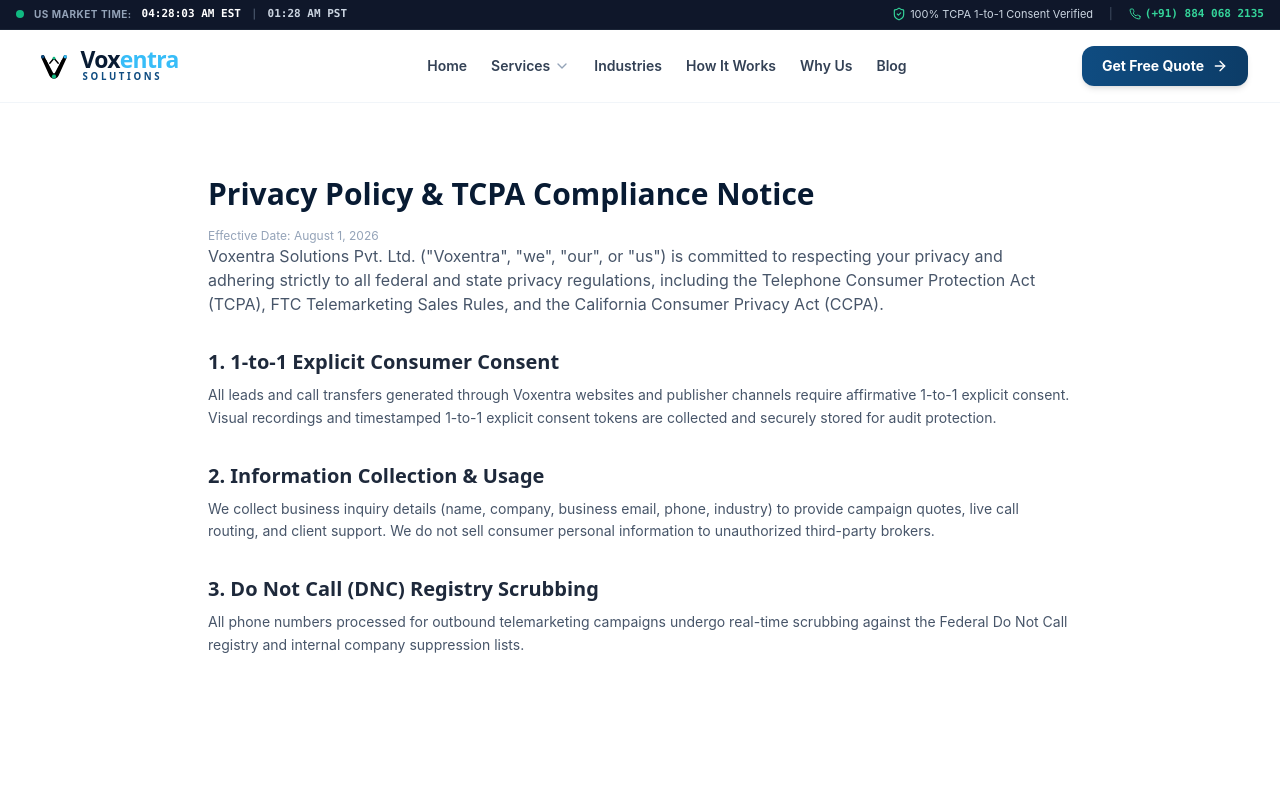
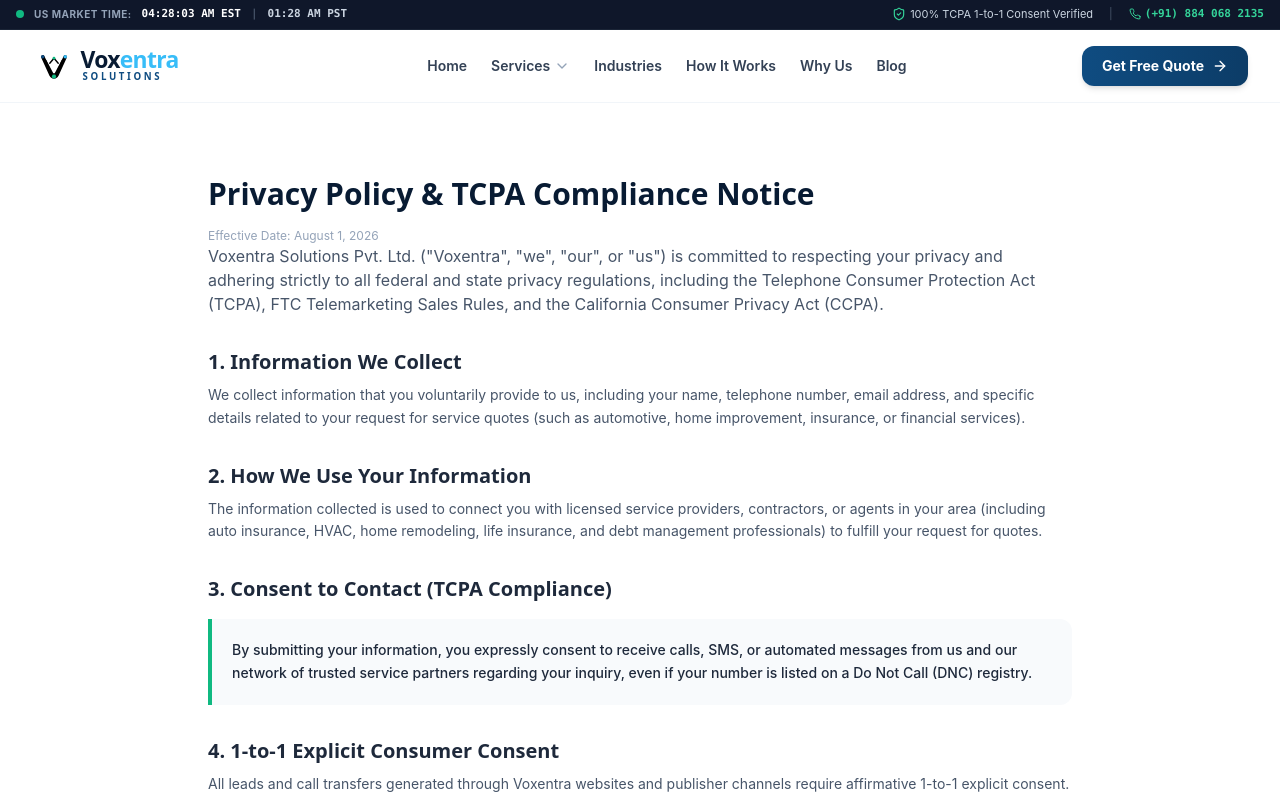
Before and after one commit to madmags29/voxentra, a Next.js app: page /privacy-policy in a window 1280 px wide. Shown: the top 798 px of the page. Built offline with nearby package versions, Linux system fonts and the light colour scheme.

Commit message:
Update Privacy Policy with Information Collection, Usage, and TCPA Consent sections

```diff
--- a/src/app/privacy-policy/page.tsx
+++ b/src/app/privacy-policy/page.tsx
@@ -12,17 +12,29 @@
           Voxentra Solutions Pvt. Ltd. (&quot;Voxentra&quot;, &quot;we&quot;, &quot;our&quot;, or &quot;us&quot;) is committed to respecting your privacy and adhering strictly to all federal and state privacy regulations, including the Telephone Consumer Protection Act (TCPA), FTC Telemarketing Sales Rules, and the California Consumer Privacy Act (CCPA).
         </p>
 
-        <h2 className="text-xl font-bold text-slate-800 mt-8 mb-2">1. 1-to-1 Explicit Consumer Consent</h2>
+        <h2 className="text-xl font-bold text-slate-800 mt-8 mb-2">1. Information We Collect</h2>
+        <p className="text-sm text-slate-600 leading-relaxed">
+          We collect information that you voluntarily provide to us, including your name, telephone number, email address, and specific details related to your request for service quotes (such as automotive, home improvement, insurance, or financial services).
+        </p>
+
+        <h2 className="text-xl font-bold text-slate-800 mt-8 mb-2">2. How We Use Your Information</h2>
+        <p className="text-sm text-slate-600 leading-relaxed">
+          The information collected is used to connect you with licensed service providers, contractors, or agents in your area (including auto insurance, HVAC, home remodeling, life insurance, and debt management professionals) to fulfill your request for quotes.
+        </p>
+
+        <h2 className="text-xl font-bold text-slate-800 mt-8 mb-2">3. Consent to Contact (TCPA Compliance)</h2>
+        <div className="p-5 bg-slate-50 border-l-4 border-emerald-500 rounded-r-xl text-sm text-slate-700 leading-relaxed my-4">
+          <p className="font-medium text-slate-800">
+            By submitting your information, you expressly consent to receive calls, SMS, or automated messages from us and our network of trusted service partners regarding your inquiry, even if your number is listed on a Do Not Call (DNC) registry.
+          </p>
+        </div>
+
+        <h2 className="text-xl font-bold text-slate-800 mt-8 mb-2">4. 1-to-1 Explicit Consumer Consent</h2>
         <p className="text-sm text-slate-600 leading-relaxed">
           All leads and call transfers generated through Voxentra websites and publisher channels require affirmative 1-to-1 explicit consent. Visual recordings and timestamped 1-to-1 explicit consent tokens are collected and securely stored for audit protection.
         </p>
 
-        <h2 className="text-xl font-bold text-slate-800 mt-8 mb-2">2. Information Collection & Usage</h2>
-        <p className="text-sm text-slate-600 leading-relaxed">
-          We collect business inquiry details (name, company, business email, phone, industry) to provide campaign quotes, live call routing, and client support. We do not sell consumer personal information to unauthorized third-party brokers.
-        </p>
-
-        <h2 className="text-xl font-bold text-slate-800 mt-8 mb-2">3. Do Not Call (DNC) Registry Scrubbing</h2>
+        <h2 className="text-xl font-bold text-slate-800 mt-8 mb-2">5. Do Not Call (DNC) Registry Scrubbing</h2>
         <p className="text-sm text-slate-600 leading-relaxed">
           All phone numbers processed for outbound telemarketing campaigns undergo real-time scrubbing against the Federal Do Not Call registry and internal company suppression lists.
         </p>
```
